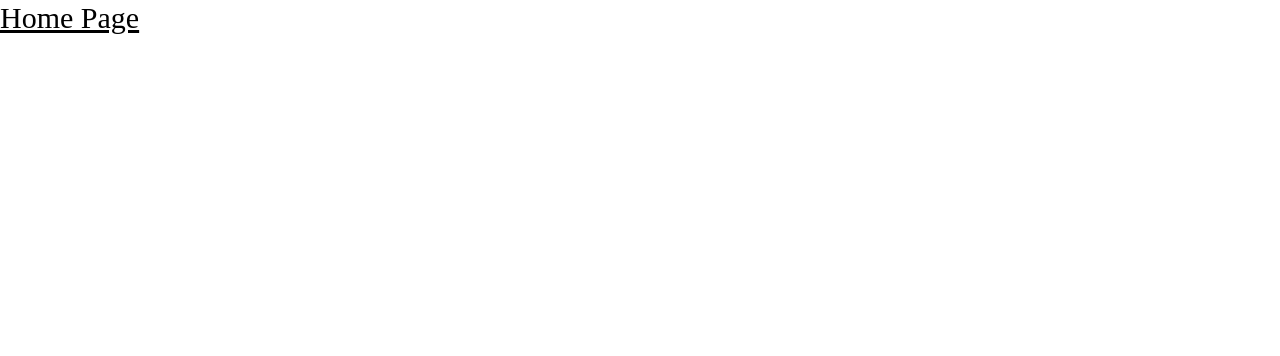
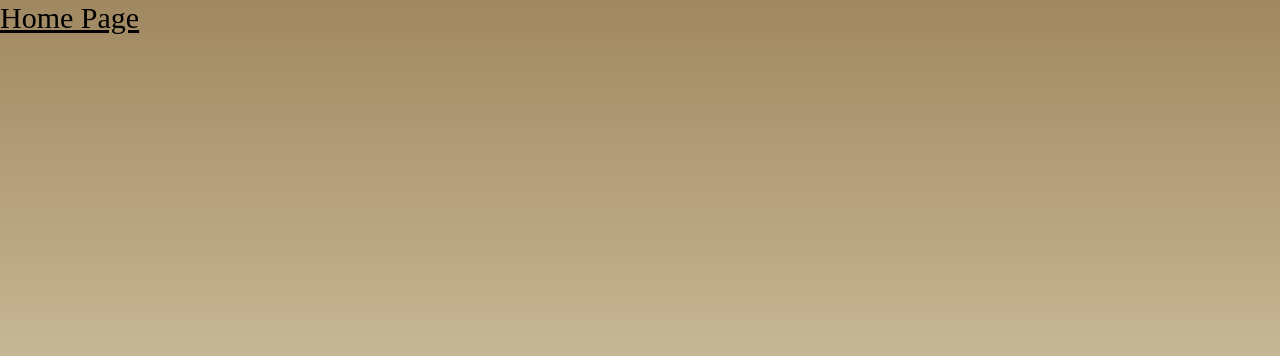
Before and after one commit to Kicknee/CareNest, a Next.js app: page / in a window 1280 px wide. Shown: the top 356 px of the page. Built offline with nearby package versions, Linux system fonts and the light colour scheme; a web font is replaced by a local one.

Commit message:
set gradient background

```diff
--- a/app/page.tsx
+++ b/app/page.tsx
@@ -1,3 +1,7 @@
 export default function Home() {
-  return <div className="text-3xl underline">Home Page</div>;
+  return (
+    <div className="text-3xl underline bg-gradient-to-b from-primary to-50% to-secondary h-screen">
+      Home Page
+    </div>
+  );
 }
```
